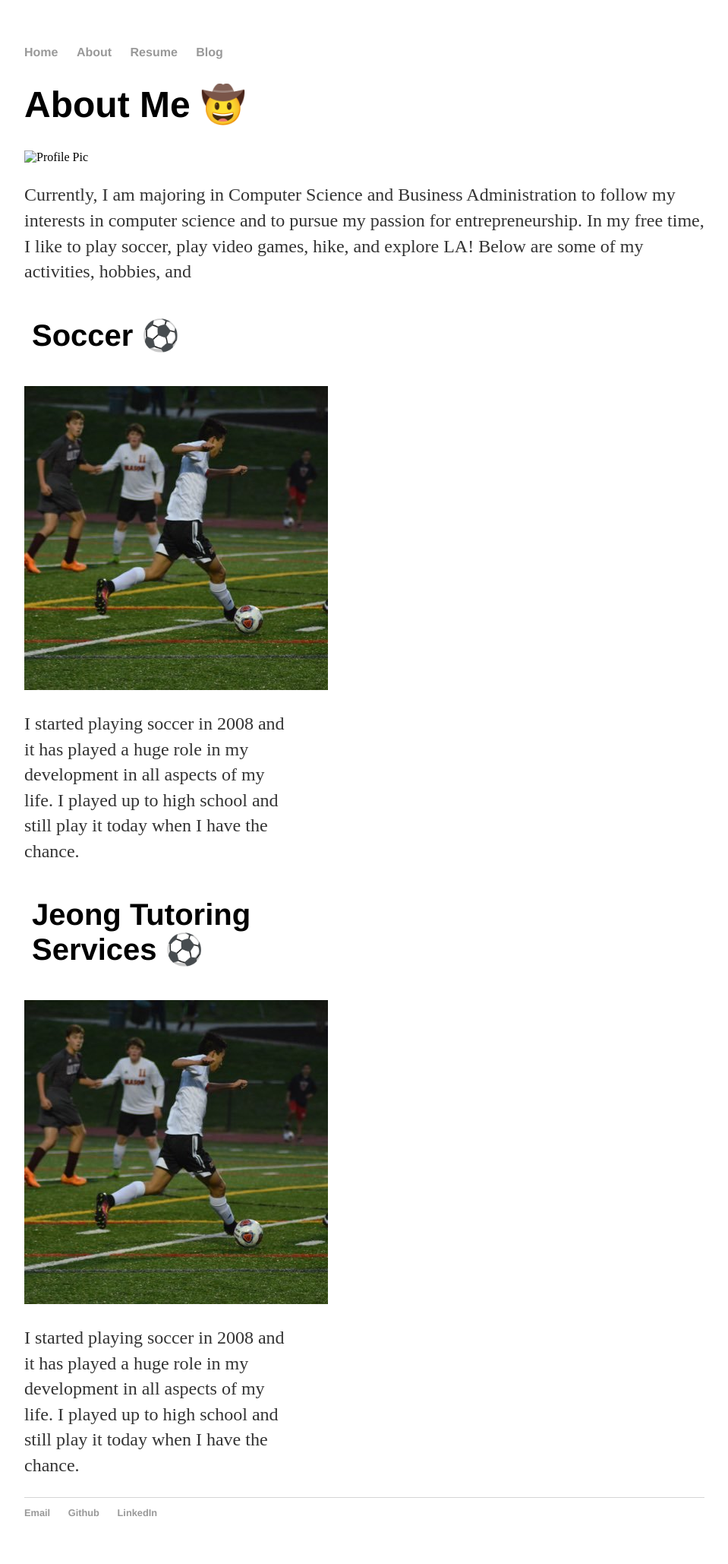
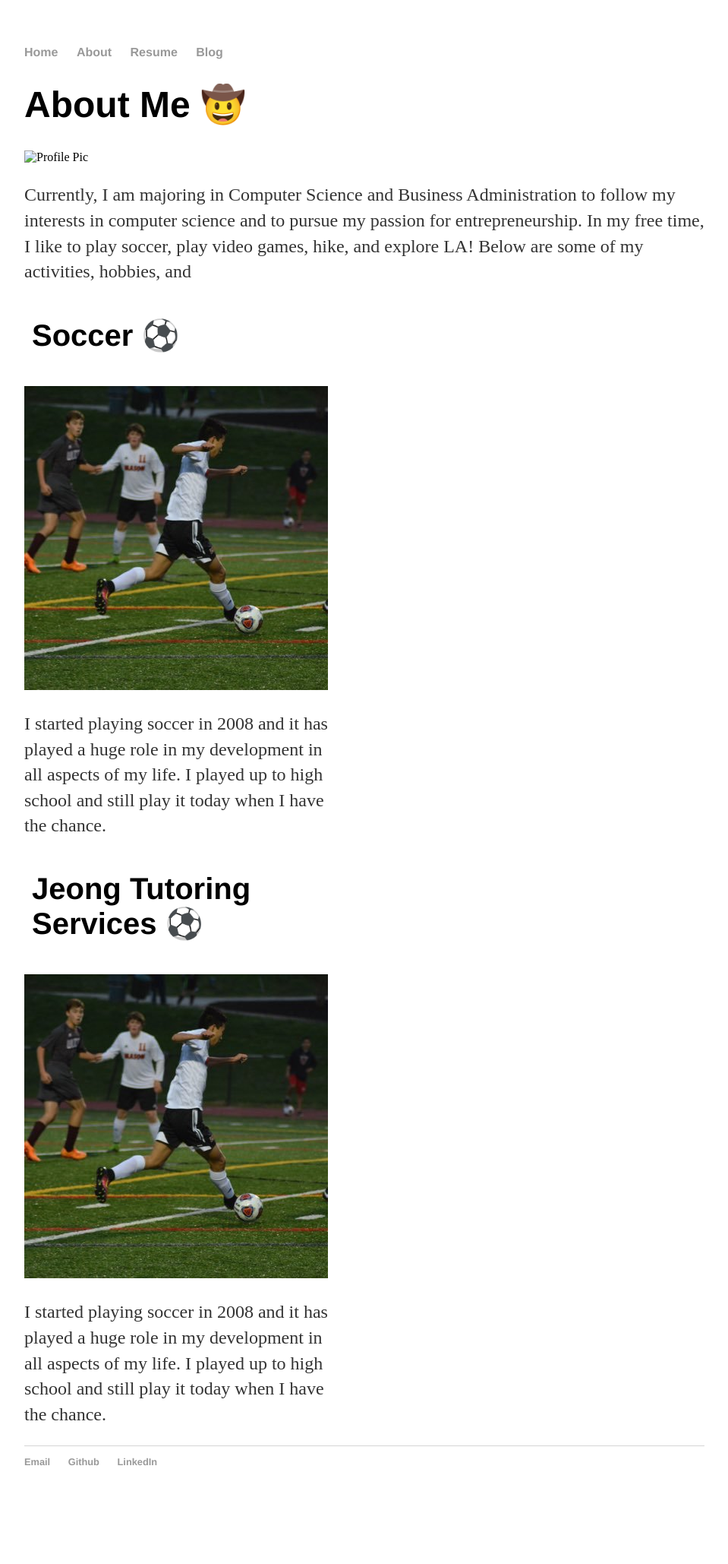
Before and after one commit to Haeju1/Haeju1.github.io, a Jekyll site: the page built from about/index.html, in a window 1280 px wide. Shown: the whole page at 76% size, without its empty margins (160-1119 px from the left). Built offline with Jekyll 4.4.1, drawn with Linux system fonts in a browser that asks for light colours; after the commit the page ends 1991 px from its top, so only the background shows below that.

Commit message:
Update index.html

```diff
--- a/about/index.html
+++ b/about/index.html
@@ -11,13 +11,13 @@ title: About
 	play video games, hike, and explore LA! Below are some of my activities, hobbies, and </p>
 </div><!-- /.blurb -->
 <div class="activities">
-	<div class="soccer" style="width: 350px">
+	<div class="soccer" style="width: 400px">
 		<h2>Soccer ⚽</h2>
 		<img src="hssoccer.jpeg" alt="HS Soccer" width="400" height="400">
 		<p>I started playing soccer in 2008 and it has played a huge role in my development in all aspects of my life.
 			I played up to high school and still play it today when I have the chance.</p>
 	</div>
-	<div class="tutor" style="width: 350px">
+	<div class="tutor" style="width: 400px">
 		<h2>Jeong Tutoring Services ⚽</h2>
 		<img src="hssoccer.jpeg" alt="HS Soccer" width="400" height="400">
 		<p>I started playing soccer in 2008 and it has played a huge role in my development in all aspects of my life.
```
